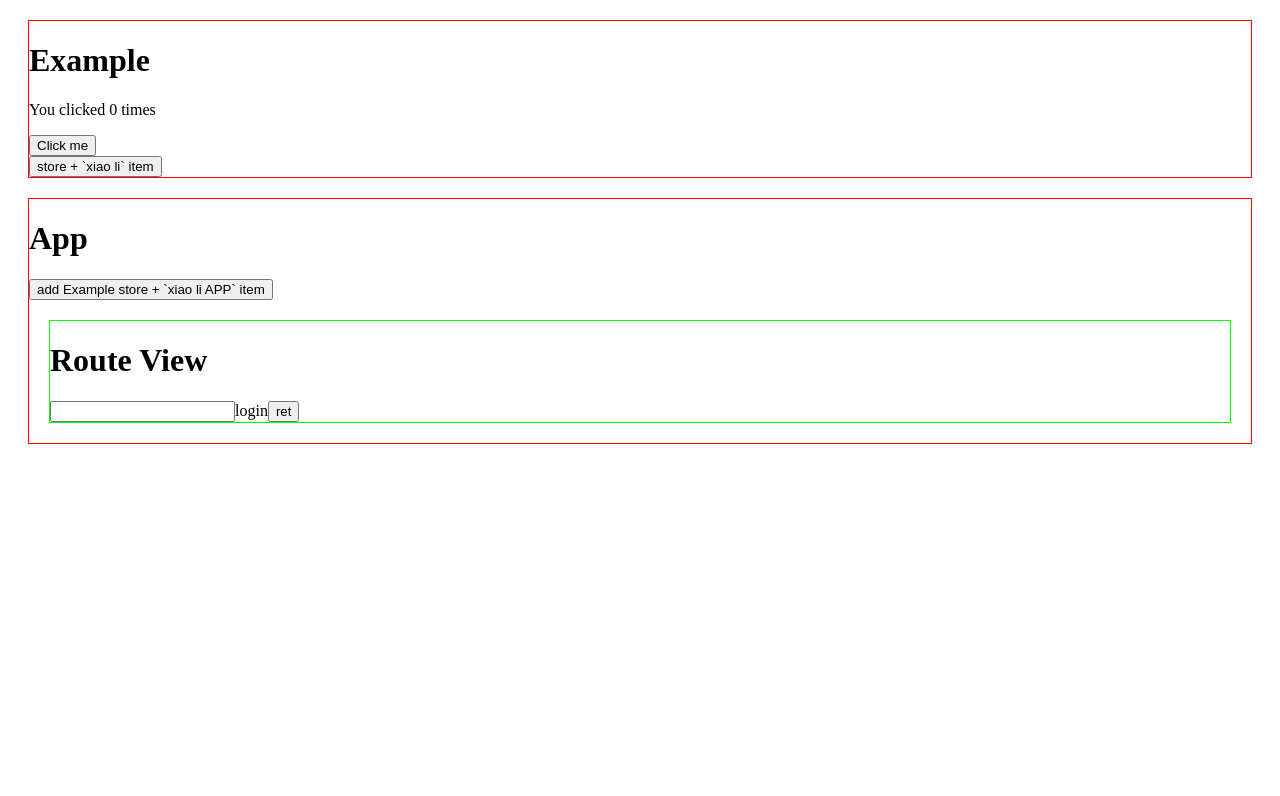
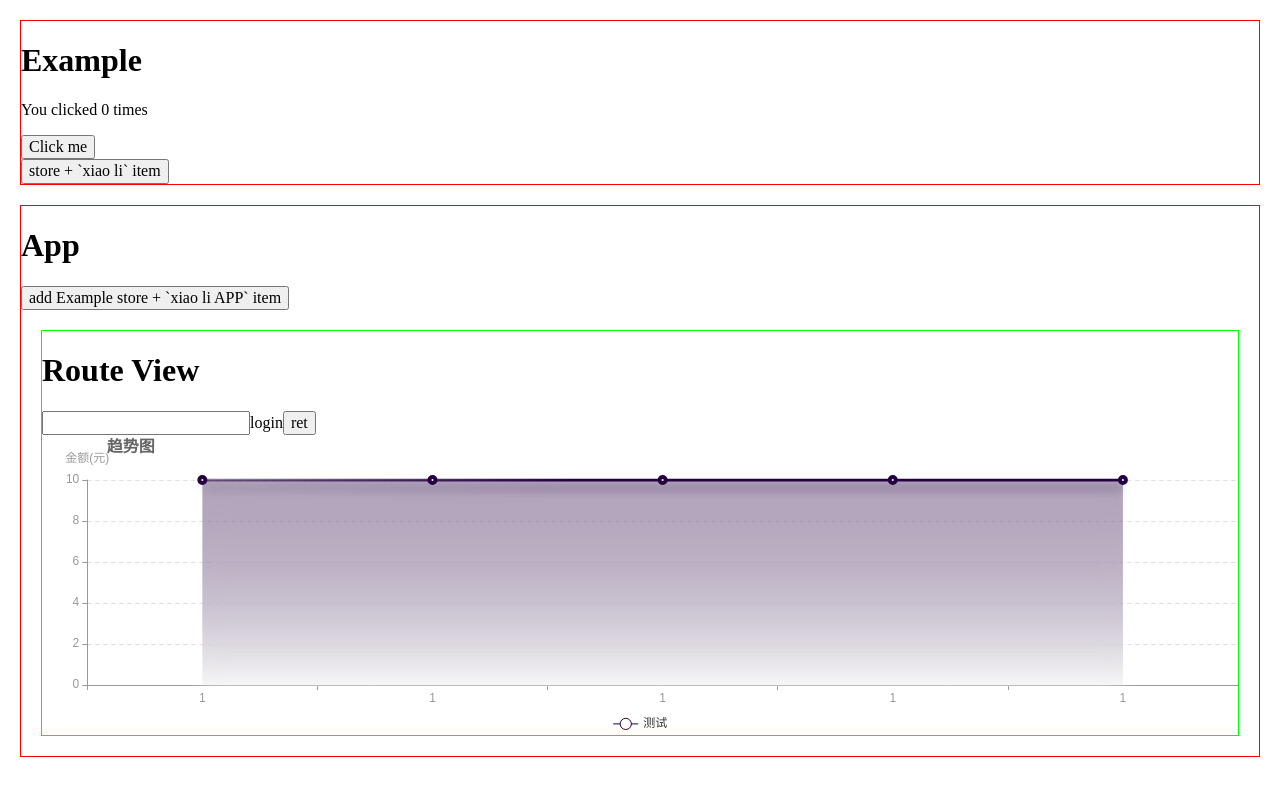
Before and after one commit to sliwei/react-redux-hooks-pro, a React app: page /#/login in a window 1280 px wide. Built offline with nearby package versions, Linux system fonts and the light colour scheme.

Commit message:
blueprintjs echarts

```diff
--- a/index.html
+++ b/index.html
@@ -24,8 +24,14 @@
 	<% if(htmlWebpackPlugin.options.react) { %>
 		<script src="<%= htmlWebpackPlugin.options.react %>"></script>
 	<% } %>
-	<% if(htmlWebpackPlugin.options.react) { %>
+	<% if(htmlWebpackPlugin.options.redux) { %>
 	<script src="<%= htmlWebpackPlugin.options.redux %>"></script>
+	<% } %>
+	<% if(htmlWebpackPlugin.options.echarts) { %>
+	<script src="<%= htmlWebpackPlugin.options.echarts %>"></script>
+	<% } %>
+	<% if(htmlWebpackPlugin.options.blueprint) { %>
+	<script src="<%= htmlWebpackPlugin.options.blueprint %>"></script>
 	<% } %>
 </body>
 </html>
--- /dev/null
+++ b/postcss.config.js
@@ -0,0 +1,5 @@
+module.exports = {
+  plugins: [
+    require('autoprefixer'),
+  ],
+};
--- a/src/index.js
+++ b/src/index.js
@@ -1,6 +1,8 @@
+import '@babel/polyfill'
+import 'normalize.css'
 import React, {useState, useEffect} from 'react';
 import ReactDOM from 'react-dom';
-import {Provider, useSelector, useDispatch} from 'react-redux'
+import {Provider, useDispatch} from 'react-redux'
 import store from './store'
 import {App as app} from './actions'
 import {Route, Redirect, HashRouter as Router, Switch as RouterSwitch} from 'react-router-dom'
@@ -11,7 +13,6 @@ function Example() {
 	// 声明一个叫 "count" 的 state 变量
 	const [count, setCount] = useState(0);
 
-	const appStore = useSelector((state) => state.App)
 	const dispatch = useDispatch();
 	const addItm = () => {
 		let item = {
@@ -39,17 +40,10 @@ function Example() {
 			<button onClick={() => setCount(count + 1)}>
 				Click me
 			</button>
-
-
 			<br/>
-
 			<button onClick={addItm}>
 				store + `xiao li` item
 			</button>
-
-			{appStore.app_list.map((item, key) => {
-				return <p key={key}>{item.name}</p>
-			})}
 		</div>
 	);
 }
--- a/src/views/home/index.js
+++ b/src/views/home/index.js
@@ -1,13 +1,46 @@
 import React, {useState, useEffect} from 'react';
+import {useSelector} from 'react-redux'
 import { Link } from 'react-router-dom'
+import { AnchorButton, Button, Code, H5, Intent, Switch } from "@blueprintjs/core";
+import '@blueprintjs/core/lib/css/blueprint.css'
+import { Cell, Column, Table } from "@blueprintjs/table";
+import '@blueprintjs/table/lib/css/table.css'
 
-export default () => {
+
+export default (props) => {
+
+	const cellRenderer = rowIndex => {
+		return <Cell>{`$${(rowIndex * 10).toFixed(2)}`}</Cell>
+	};
+
 	return (
 		<div>
 			HOME
 			<p>
 				<Link to="/login">Login</Link>
 			</p>
+
+			<H5>Props</H5>
+			<Switch label="Active"/>
+			<Switch label="Disabled"/>
+			<Switch label="Large"/>
+			<Switch label="Loading"/>
+			<Switch label="Minimal"/>
+			<H5>Example</H5>
+			<Switch label="Icons only"/>
+
+			<AnchorButton text="Click" />
+
+			<div>
+				<Table numRows={24}>
+					<Column name="Dollars" cellRenderer={cellRenderer} />
+					<Column name="Dollars" cellRenderer={cellRenderer} />
+					<Column name="Dollars" cellRenderer={cellRenderer} />
+					<Column name="Dollars" cellRenderer={cellRenderer} />
+					<Column name="Dollars" cellRenderer={cellRenderer} />
+
+				</Table>
+			</div>
 		</div>
 	);
 }
--- a/src/views/login/index.js
+++ b/src/views/login/index.js
@@ -1,12 +1,178 @@
-import React from 'react'
+import React, {useEffect} from 'react'
+import echarts from 'echarts'
 
 export default (props) => {
 
 	const ret = () => props.history.push('/');
 
+	useEffect(() => {
+		setTimeout(() => initChart(), 500)
+	});
+
+	let chart = '';
+
+	const initChart = () => {
+		console.log('A');
+		let dom = document.getElementById('line');
+		console.log(dom);
+		chart = echarts.init(dom);
+		let setTime;
+		const set = () => {
+			setTime && clearTimeout(setTime);
+			setTime = setTimeout(() => {
+				if (chart) chart.resize()
+			}, 100)
+		};
+		window.onresize = () => set();
+
+		renderChart();
+	};
+
+	const hexToRgba = (hex, opacity) => {
+		return "rgba(" + parseInt("0x" + hex.slice(1, 3)) + "," + parseInt("0x" + hex.slice(3, 5)) + "," + parseInt("0x" + hex.slice(5, 7)) + "," + opacity + ")";
+	};
+
+	const renderChart = () => {
+		let activeDat = {
+			typeStr: '测试',
+			color: '#240041',
+			data: [{d: 1, v: 10},{d: 1, v: 10},{d: 1, v: 10},{d: 1, v: 10},{d: 1, v: 10},],
+		};
+		let name = '', color = '', xlines = [], data = [], unit = '金额(元)';
+		name = activeDat.typeStr;
+		color = activeDat.color;
+		activeDat.data.map(item => {
+			xlines.push(item.d);
+			data.push(item.v);
+		});
+
+		let option = {
+			title: {
+				text: '趋势图',
+				textStyle: {
+					align: 'center',
+					color: '#666666',
+					fontSize: 16,
+				},
+				top: '0%',
+				left: '5%',
+			},
+			tooltip: {
+				trigger: 'axis'
+			},
+			legend: {
+				color: [color],
+				data: [name],
+				left: 'center',
+				bottom: 'bottom',
+				selected: {
+					[name]: true
+				},
+			},
+			grid: {
+				top: '15%',
+				left: '2%',
+				right: '0%',
+				bottom: '3%',
+				height: '75%',
+				width: '98%',
+				containLabel: true
+			},
+			xAxis: {
+				type: 'category',
+				data: xlines,
+				axisLine: {
+					lineStyle: {
+						color: "#999"
+					}
+				}
+			},
+			yAxis: {
+				type: 'value',
+				name: unit,
+				nameTextStyle: {
+					color: "#999",
+				},
+				splitLine: {
+					lineStyle: {
+						type: 'dashed',
+						color: '#DDD'
+					}
+				},
+				axisLine: {
+					show: true,
+					lineStyle: {
+						color: "#999"
+					},
+				},
+				splitArea: {
+					show: false
+				}
+			},
+			series: [
+				{
+					name: name,
+					type: 'line',
+					data: data,
+					areaStyle: { //区域填充样式
+						normal: {
+							//线性渐变，前4个参数分别是x0,y0,x2,y2(范围0~1);相当于图形包围盒中的百分比。如果最后一个参数是‘true’，则该四个值是绝对像素位置。
+							color: new echarts.graphic.LinearGradient(0, 0, 0, 1, [{
+								offset: 0,
+								color: hexToRgba(color, .5)
+							},
+								{
+									offset: 1,
+									color: '#F2F2F2'
+								}
+							], false),
+							shadowColor: '#FFFFFF', //阴影颜色
+							shadowBlur: 20 //shadowBlur设图形阴影的模糊大小。配合shadowColor,shadowOffsetX/Y, 设置图形的阴影效果。
+						}
+					},
+					color: color,
+					lineStyle: {
+						normal: {
+							width: 3,
+							color: {
+								type: 'linear',
+
+								colorStops: [{
+									offset: 0,
+									color: hexToRgba(color, .5) // 0% 处的颜色
+								}, {
+									offset: 0.4,
+									color: color // 100% 处的颜色
+								}, {
+									offset: 1,
+									color: color // 100% 处的颜色
+								}],
+								globalCoord: false // 缺省为 false
+							},
+							shadowColor: hexToRgba(color, .5),
+							shadowBlur: 10,
+							shadowOffsetY: 8
+						}
+					},
+					itemStyle: {
+						normal: {
+							color: color,
+							borderWidth: 6,
+							borderColor: color
+						}
+					},
+					smooth: true
+				},
+			]
+		};
+		chart && chart.setOption(option);
+	}
+
 	return <div>
 		<input type="text"/>
 		login
 		<input type="button" value="ret" onClick={ret}/>
+
+		<div id="line" style={{width: '100%', height: '300px', margin: '0 auto'}}></div>
 	</div>
 }
```
Also changed, not shown: package.json (+16 -0 lines), build/dll.config.js, build/webpack.dev.config.js, build/webpack.prod.config.js, 2 other files.
